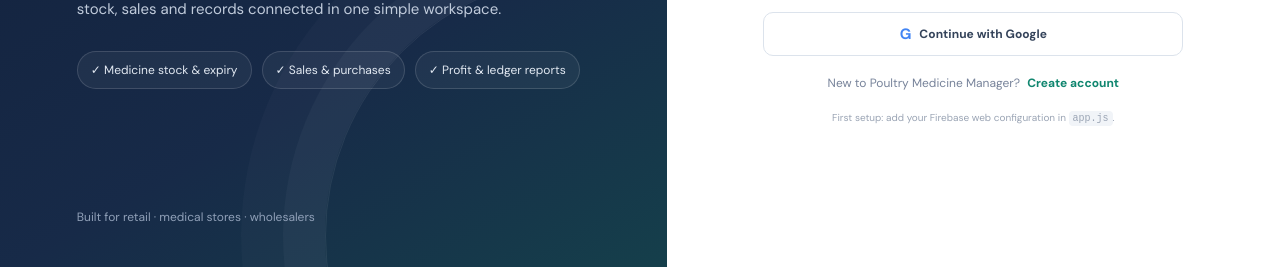
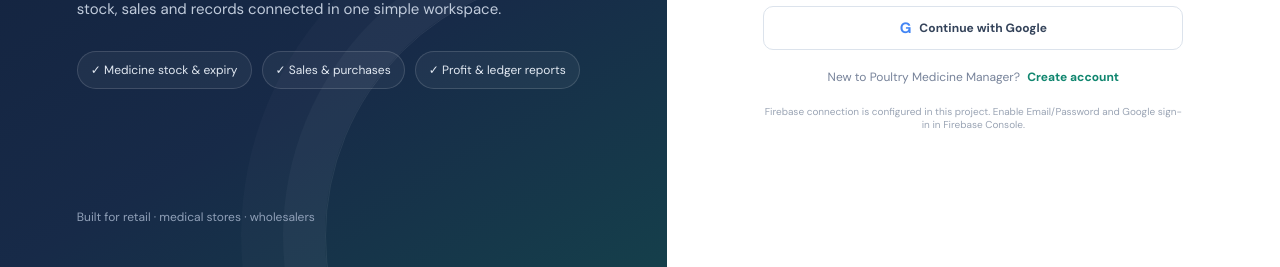
Before and after one commit to appdeveloper3882423-gif/poultry-medicine-manager, a plain HTML site: page index.html in a window 1280 px wide. Shown: the part 533-800 px from the top of the page. Drawn offline with Linux system fonts and the light colour scheme; no server answers.

Commit message:
Update index.html

```diff
--- a/index.html
+++ b/index.html
@@ -6,7 +6,6 @@
   <meta name="theme-color" content="#101c35" />
   <meta name="description" content="Poultry Medicine Manager — poultry medicine stock, sales, suppliers, customer ledger and business insights in one workspace." />
   <title>Poultry Medicine Manager</title>
-  <link rel="icon" href="public/icon.svg" type="image/svg+xml" />
   <link rel="stylesheet" href="style.css" />
 </head>
 <body>
@@ -29,7 +28,7 @@
       <button id="forgotBtn" class="link-btn" type="button">Forgot password?</button>
       <div class="or"><span></span>or<span></span></div><button id="googleBtn" class="btn btn-google btn-block" type="button"><b>G</b> Continue with Google</button>
       <p class="auth-switch"><span id="switchText">New to Poultry Medicine Manager?</span> <button id="switchMode" class="link-btn" type="button">Create account</button></p>
-      <p class="auth-help">First setup: add your Firebase web configuration in <code>app.js</code>.</p>
+      <p class="auth-help">Firebase connection is configured in this project. Enable Email/Password and Google sign-in in Firebase Console.</p>
     </form></div>
   </section>
 
```
